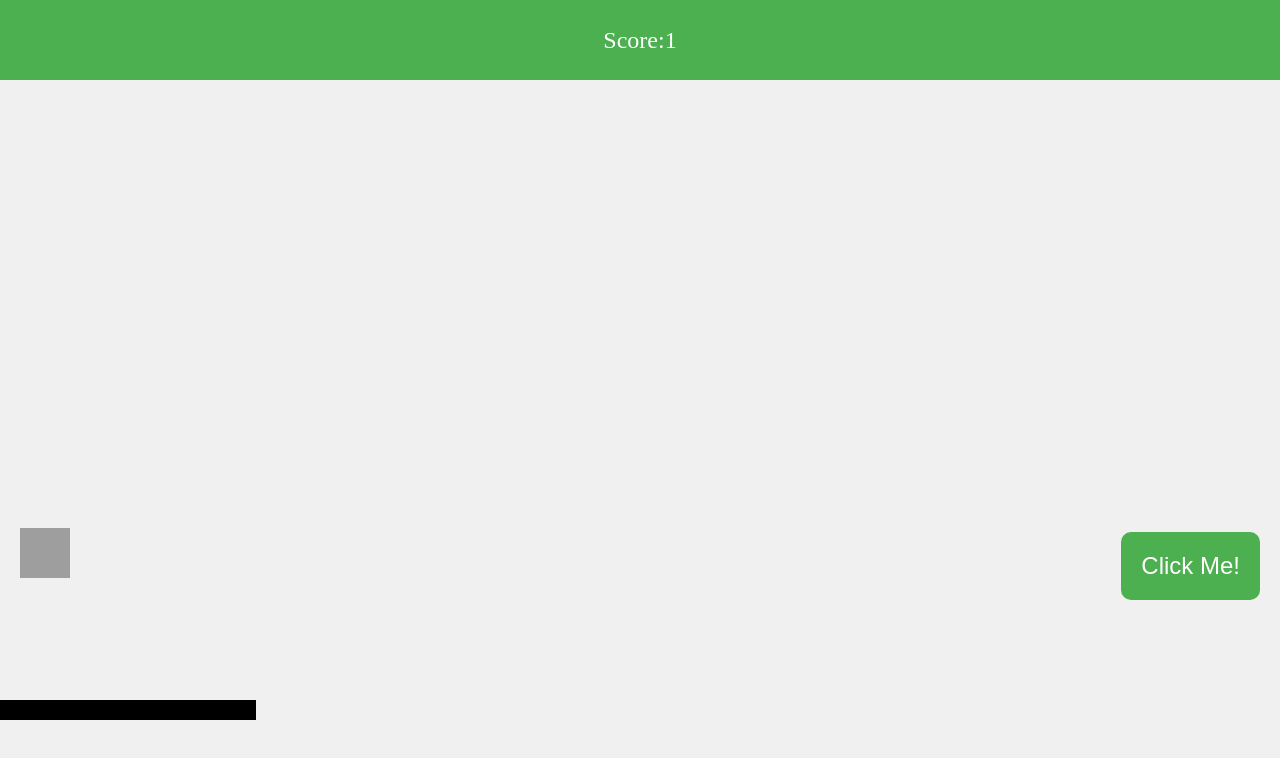
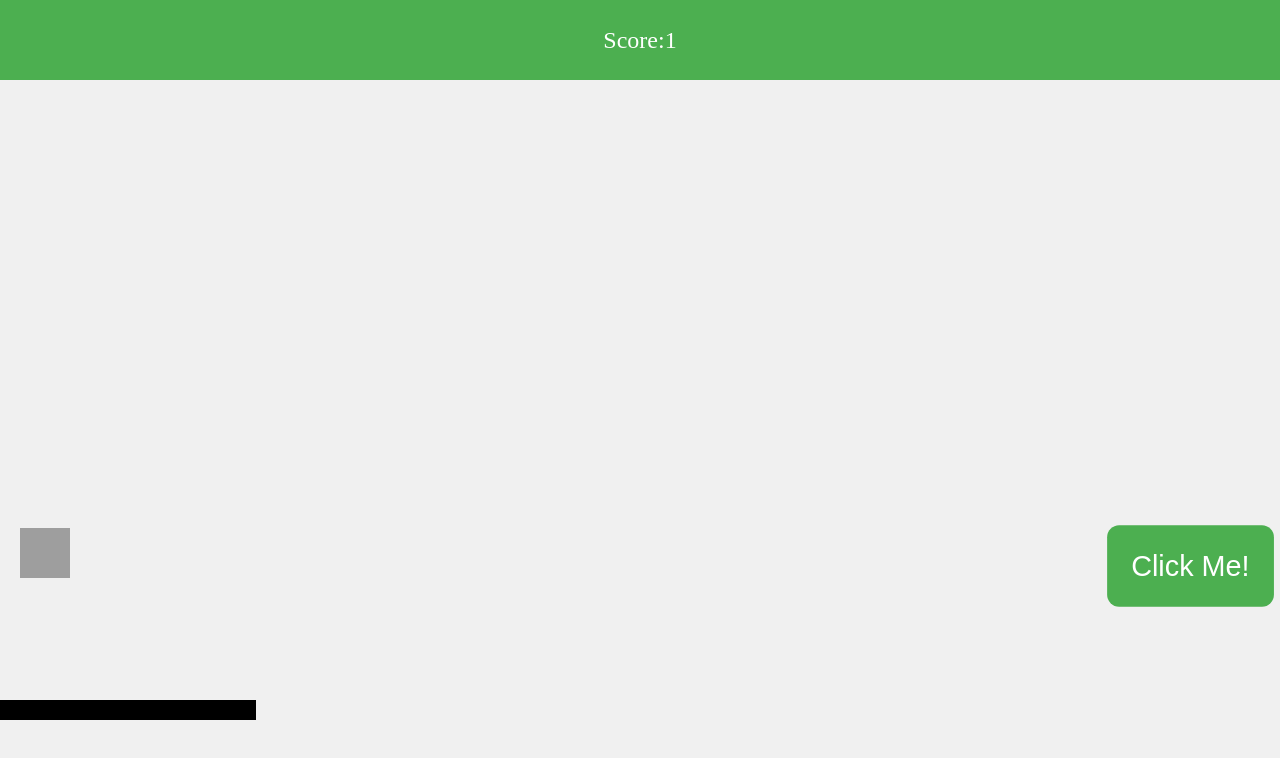
Before and after one commit to RENEGADE21CODING/Basic-Clicker-Game, a plain HTML site: page index.html in a window 1280 px wide. Both pictures are taken after a click on the button "Click Me!". Drawn offline with Linux system fonts and the light colour scheme; grey boxes are pictures that could not be loaded.

Commit message:
Update index.html

```diff
--- a/index.html
+++ b/index.html
@@ -193,6 +193,13 @@
             score++;
             document.getElementById("score").innerText = score; // Update score in the top bar
             clickButton.style.transform = "scale(1)"; // Reset button size immediately after click
+
+            // Set a timeout to immediately scale back to 120% if hovered
+            setTimeout(() => {
+                if (document.body.contains(clickButton)) { // Check if still in the DOM
+                    clickButton.style.transform = "scale(1.2)"; // Scale back to 120%
+                }
+            }, 1); // 1 millisecond delay
         });
 
         // Add a temporary scale effect on click
```
